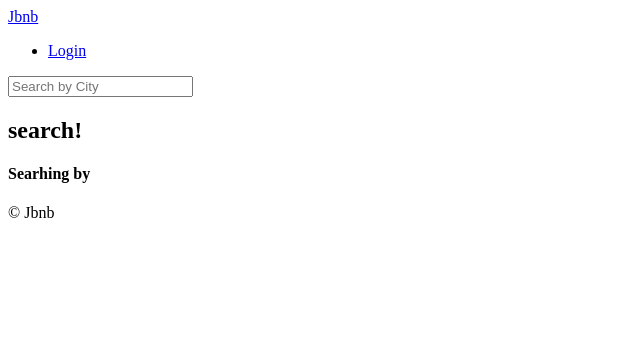
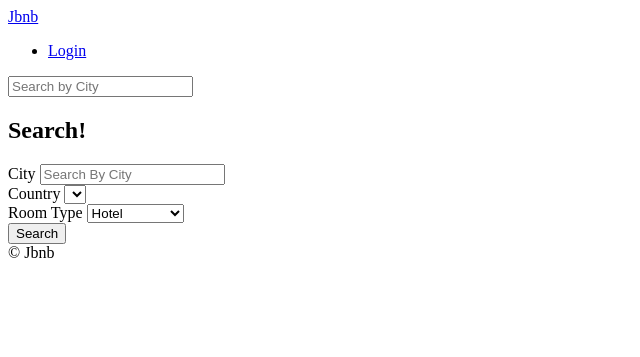
Before and after one commit to SpaceparticleJB/airbnb-clone-v2, a Django app: template templates/rooms/search.html in a window 1280 px wide. Shown: the top 357 px of the page, without its empty margins (0-640 px from the left). Run offline with Django 3.2, Linux system fonts and the light colour scheme; the template is opened without the code that fills it: values that come from a table or form of the project are taken from there, others are empty; data comes from the database, SQL or seed files in the repository.

Commit message:
Starting the Form

```diff
--- a/templates/base.html
+++ b/templates/base.html
@@ -7,7 +7,14 @@
   </head>
 
   <body>
-    {% include "partials/header.html" %}
+      <header>
+        {% include "partials/nav.html" %}
+      {% block search-bar %}
+      <form method="get" action="{% url "rooms:search" %}">
+      <input name="city" placeholder = "Search by City"/>
+      </form>
+      {% endblock search-bar %}
+    </header>
 
     {% block content %}{% endblock %}
 
--- a/templates/partials/header.html
+++ /dev/null
@@ -1,9 +0,0 @@
-    <header>
-      <a href="{% url "core:home" %}">Jbnb</a>
-      <ul>
-        <li><a href="#">Login</a></li>
-      </ul>
-      <form method="get" action="{% url "rooms:search" %}">
-      <input name="city" placeholder = "Search by City"/>
-      </form>
-    </header>
--- /dev/null
+++ b/templates/partials/nav.html
@@ -0,0 +1,4 @@
+      <a href="{% url "core:home" %}">Jbnb</a>
+      <ul>
+        <li><a href="#">Login</a></li>
+      </ul>
--- a/templates/rooms/search.html
+++ b/templates/rooms/search.html
@@ -6,8 +6,32 @@
 
 {% block content %}
 
-    <h2>search!</h2>
+    <h2>Search!</h2>
 
-    <h4>Searhing by {{city}}</h4>
+    <form method="get" action="{% url "rooms:search" %}">
+        <div>
+            <label for="city">City</label>
+            <input value="{{city}}" id="city" name="city" placeholder="Search By City" />
+        </div>
 
+        <div>
+            <label for="country">Country</label>
+            <select id="country" name="country">
+                {% for country in countries %}
+                    <option value="{{country.code}}">{{country.name}}</option>
+                {% endfor %}
+            </select>
+        </div>
+
+        <div>
+            <label for="room_type">Room Type</label>
+            <select id="room_type" name="room_type">
+                {% for room_type in room_types %}
+                    <option value="{{room_type.id}}">{{room_type.name}}</option>
+                {% endfor %}
+            </select>
+        </div>
+
+         <button>Search</button>
+    </form>
 {% endblock content %}
```
Also changed, not shown: rooms/views.py (+8 -2 lines).
